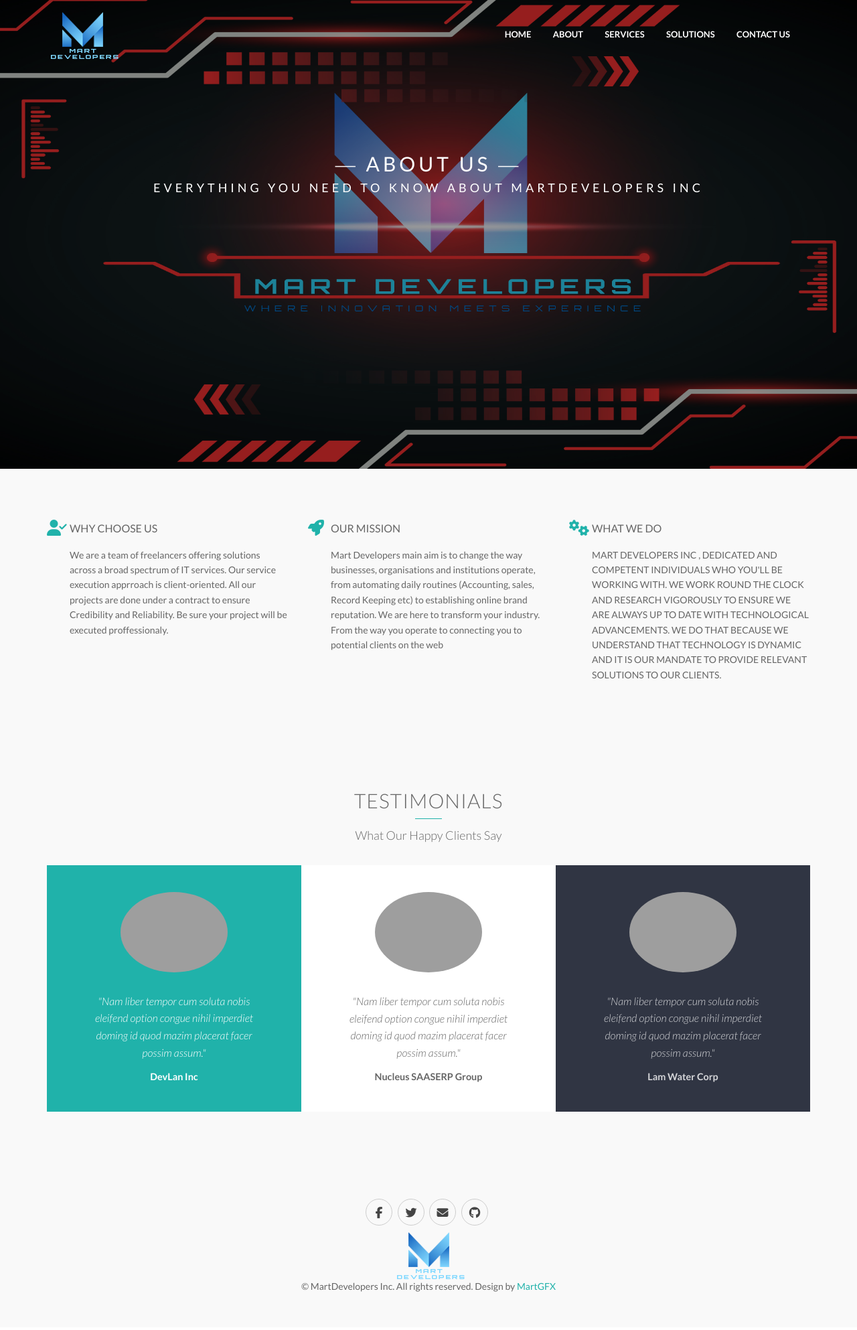
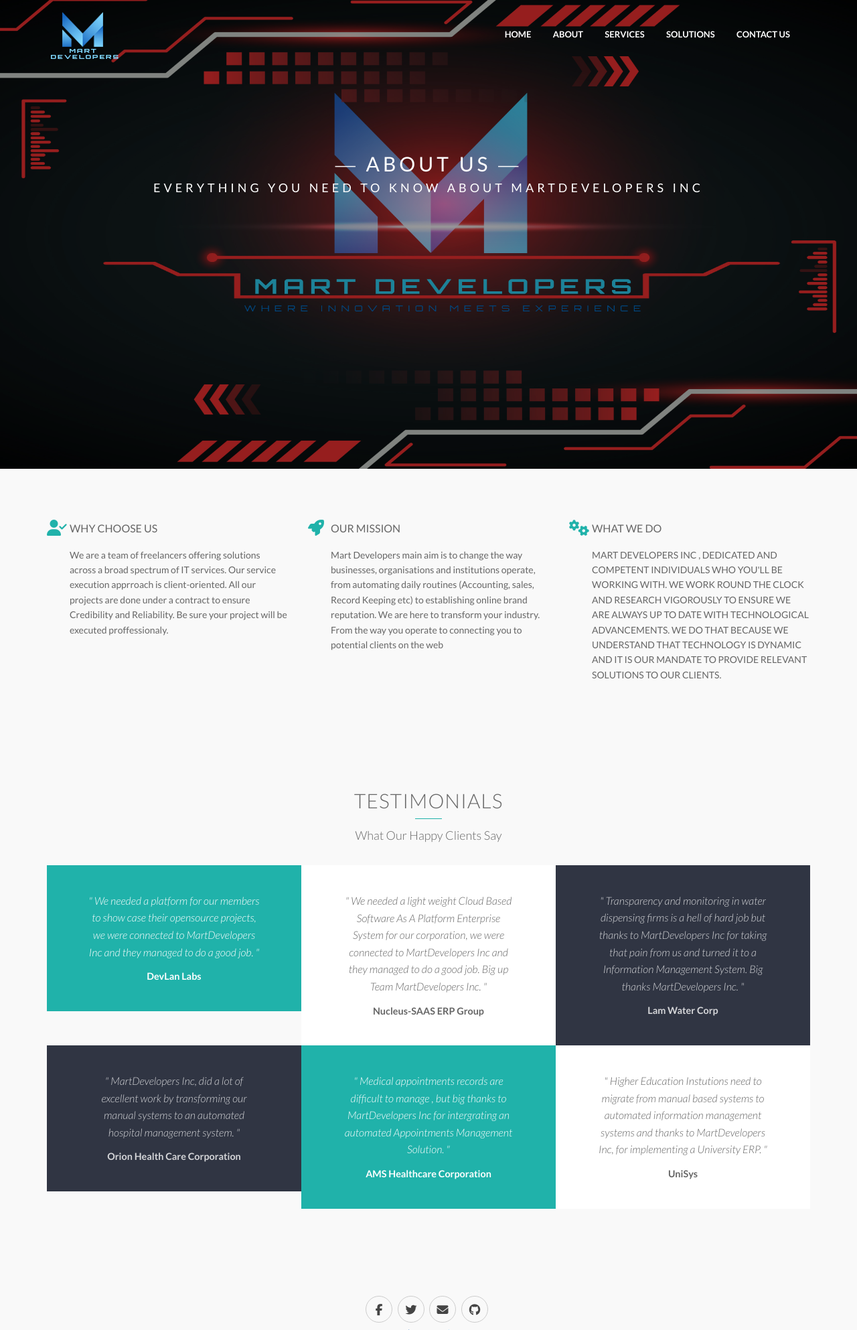
Before and after one commit to MartDevelopers-Inc/MartDevelopers-Inc, a Laravel app: page /about in a window 1280 px wide. Shown: the top 1986 px of the page at 67% size. Before the commit the page ends 1929 px from the top, so only its background shows below. Run offline with Laravel 8, Linux system fonts and the light colour scheme; some libraries are stand-ins or nearby versions; grey boxes are pictures that could not be loaded.

Commit message:
Implemented About Page

```diff
--- a/resources/views/about.blade.php
+++ b/resources/views/about.blade.php
@@ -79,30 +79,70 @@
 			</p>
 			<section class="split customers">
 				<div class="col-md-4 col-sm-4 accentbgcolor wow slideInLeft" data-wow-duration="0.8s" data-wow-delay="0.2s">
-					<img src="assets/img/clients/" alt="">
 					<p>
-						<em>"Nam liber tempor cum soluta nobis eleifend option congue nihil imperdiet doming id quod mazim placerat facer possim assum."</em>
+						<em>"
+						 	We needed a platform for our members to show case their opensource projects, we were connected to MartDevelopers Inc and they managed to do a good job.
+						"</em>
 					</p>
 					<p>
-						<strong>DevLan Inc</strong><br>
+						<strong>DevLan Labs</strong><br>
 					</p>
 				</div>
 				<div class="col-md-4 col-sm-4 whitebgcolor wow zoomIn" data-wow-duration="0.8s" data-wow-delay="0.0s">
-					<img src="assets/img/clients/" alt="">
 					<p>
-						<em>"Nam liber tempor cum soluta nobis eleifend option congue nihil imperdiet doming id quod mazim placerat facer possim assum."</em>
+						<em>"
+							We needed a light weight Cloud Based Software As A Platform Enterprise System for our corporation, we were connected to MartDevelopers Inc and they managed to do a good job. Big up Team MartDevelopers Inc.
+						"</em>
 					</p>
 					<p>
-						<strong>Nucleus SAASERP Group</strong><br>
+						<strong>Nucleus-SAAS ERP Group</strong><br>
 					</p>
 				</div>
 				<div class="col-md-4 col-sm-4 darkbgcolor wow slideInRight" data-wow-duration="0.8s" data-wow-delay="0.2s">
-					<img src="assets/img/clients/" alt="">
 					<p>
-						<em>"Nam liber tempor cum soluta nobis eleifend option congue nihil imperdiet doming id quod mazim placerat facer possim assum."</em>
+						<em>"
+							Transparency and monitoring in water dispensing firms is a hell of hard job but thanks to MartDevelopers Inc for taking
+							that pain from us and turned it to a Information Management System. Big thanks MartDevelopers Inc.
+						"</em>
 					</p>
 					<p>
 						<strong>Lam Water Corp</strong><br>
+					</p>
+				</div>
+			</section>
+			<section class="split customers">
+				<div class="col-md-4 col-sm-4 darkbgcolor wow slideInRight" data-wow-duration="0.8s" data-wow-delay="0.2s">
+					<p>
+						<em>"
+							MartDevelopers Inc, did a lot of excellent work by transforming our manual systems to an automated hospital management system.
+						"</em>
+					</p>
+					<p>
+						<strong>Orion Health Care Corporation</strong><br>
+					</p>
+				</div>
+
+				<div class="col-md-4 col-sm-4 accentbgcolor wow slideInRight" data-wow-duration="0.8s" data-wow-delay="0.2s">
+					<p>
+						<em>"
+							Medical appointments records are difficult to manage , but big thanks to MartDevelopers Inc for intergrating an
+							automated Appointments Management Solution.
+						"</em>
+					</p>
+					<p>
+						<strong>AMS Healthcare Corporation</strong><br>
+					</p>
+				</div>
+
+				<div class="col-md-4 col-sm-4 whitebgcolor wow slideInRight" data-wow-duration="0.8s" data-wow-delay="0.2s">
+					<p>
+						<em>"
+							Higher Education Instutions need to migrate from manual based systems to automated information management systems
+							and thanks to MartDevelopers Inc, for implementing a University ERP.
+						"</em>
+					</p>
+					<p>
+						<strong>UniSys</strong><br>
 					</p>
 				</div>
 			</section>
```
